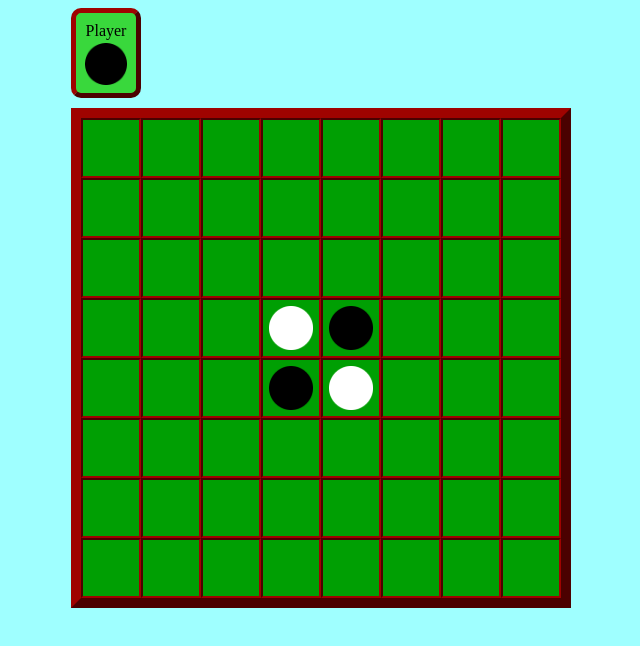
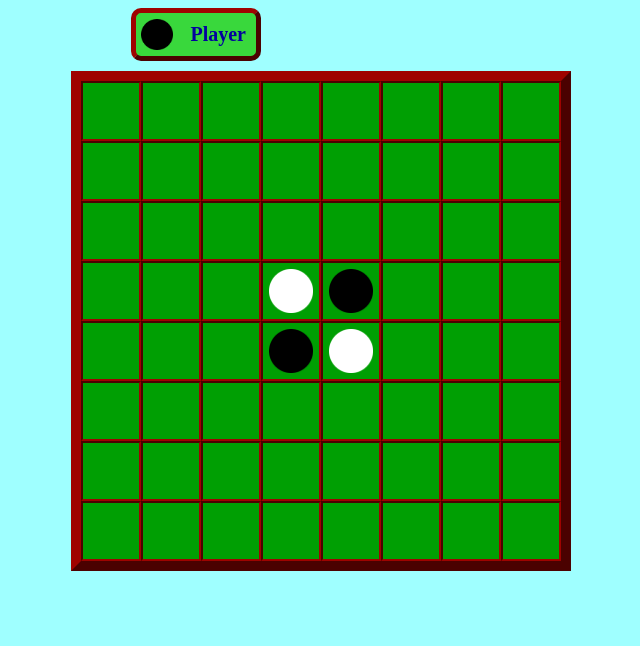
Before and after one commit to Don-Waldoch/Waldoch-Games, a website: page public/index.html in a window 1280 px wide. Shown: the whole page, without its empty margins (319-959 px from the left). Drawn offline with Linux system fonts and the light colour scheme.

Commit message:
Clean Up

```diff
--- a/public/app.css
+++ b/public/app.css
@@ -15,8 +15,7 @@ img {
 }
 
 #turnDisc {
-    max-width: 70%;
-    padding-top: 3px;
+    max-height: 80%;
 }
 
 #restart {
@@ -28,6 +27,8 @@ img {
     font-family: "Times New Roman", Times, serif;
     font-size: 20px;
     font-weight: bold;
+    height: 100%;
+    width: 100%;
 }
 
 .board {
@@ -37,28 +38,58 @@ img {
     border: 10px outset #9F0300;
 }
 
+/* .nextZ {
+    display: flex;
+    flex-direction: row;
+    align-items: center;
+    justify-content: space-between;
+    gap: 23px;
+} */
+
+.status {
+    display: flex;
+    flex-direction: row;
+    align-items: center;
+    justify-content: space-around;
+    width: 100%;
+    padding-bottom: 10px;
+}
+
 .next {
     display: flex;
     flex-direction: row;
+    justify-content: space-between;
     align-items: center;
-    justify-content: left;
-    gap: 23px;
+    border: 5px outset #9F0300;
+    border-radius: 10px;
+    width: 120px;
+    height: 100%;
+    background-color: #39D83C;
 }
 
-.nextDisc {
+.indicator {
     display: flex;
-    flex-direction: column;
-    justify-content: center;
+    flex-direction: row;
+    justify-content: space-between;
     align-items: center;
-    border-radius: 10px;
-    width: 60px;
-    height: 80px;
-    background-color: #39D83C;
-    border: 5px outset #9F0300;
-    display: flex;
+    height: 100%;
+    padding-left: 5px;
 }
 
-.nextName {
+.label {
+    color: #03009F;
+    font-family: "Times New Roman", Times, serif;
+    font-size: 20px;
+    font-weight: bold;
+    padding: 10px;
+}
+.newGame {
+    display: flex;
+    flex-direction: row;
+    justify-content: space-between;
+    align-items: center;
+    width: 130px;
+    height: 100%;
     color: #03009F;
 }
 
@@ -70,15 +101,6 @@ img {
     align-items: center;
 }
 
-.status {
-    display: flex;
-    flex-direction: row;
-    align-items: center;
-    justify-content: space-between;
-    width: 100%;
-    padding-bottom: 10px;
-}
-
 .top {
     display: flex;
     flex-direction: column;
--- a/public/index.html
+++ b/public/index.html
@@ -13,8 +13,10 @@
         <div>
             <div class="status">
                 <div class="next">
-                    <div class="nextDisc">Player<img id="turnDisc" alt=""></div>
-                    <div class="nextName"><H2 id="turnName"></H></div>
+                    <div class="indicator">
+                       <img id="turnDisc" alt="">
+                    </div>
+                    <div class="label">Player</div>
                 </div>
                 <div class="newGame">
                     <button type="button" onclick="Othello.newGame()" id="restart">New Game</button>
```
